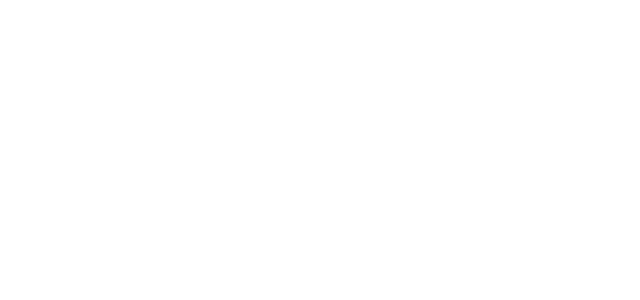
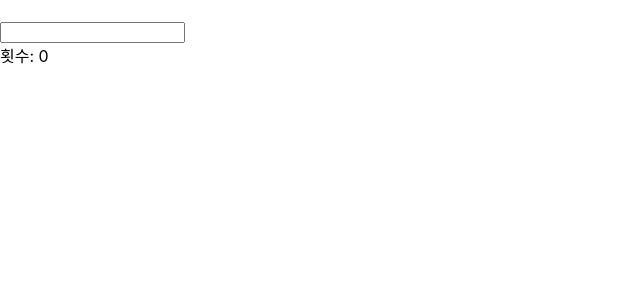
Before and after one commit to madplay/react-example, a React (Create React App) app: page /numberBaseball in a window 1280 px wide. Shown: the top 300 px of the page, without its empty margins (0-640 px from the left). Built offline with nearby package versions, Linux system fonts and the light colour scheme.

Commit message:
Numberbaseball

```diff
--- a/src/App.js
+++ b/src/App.js
@@ -3,6 +3,7 @@
 import Home from './pages/Home';
 import WordRelayPage from './pages/WordRelayPage';
 import Multiplication from './pages/Multiplication';
+import NumberBaseballPage from './pages/NumberBaseballPage';
 
 const App = () => {
     return (
@@ -10,6 +11,7 @@
             <Route path="/" exact component={Home} />
             <Route path="/gugudan" component={Multiplication} />
             <Route path="/wordRelay" component={WordRelayPage} />
+            <Route path="/numberBaseball" component={NumberBaseballPage} />
         </BrowserRouter>
     );
 };
--- /dev/null
+++ b/src/components/NumberBaseball.js
@@ -0,0 +1,76 @@
+import React, { useState } from 'react';
+import Try from './Try';
+
+const getNumbers = () => {
+    const candidate = [1, 2, 3, 4, 5, 6, 7, 8, 9];
+    const array = [];
+    for (let i = 0; i < 4; i += 1) {
+        const chosen = candidate.splice(Math.floor(Math.random() * (9 - i)), 1)[0];
+        array.push(chosen);
+    }
+    return array;
+};
+
+const NumberBaseball = () => {
+    const [result, setResult] = useState('');
+    const [value, setValue] = useState('');
+    const [answer, setAnswer] = useState(getNumbers());
+    const [tries, setTries] = useState([]);
+
+    const handleChangeInput = (e) => {
+        setValue(e.target.value);
+    };
+
+    const handleSubmit = (e) => {
+        e.preventDefault();
+        if (value === answer.join('')) {
+            setResult('홈런');
+            setTries((prevTries) => {
+                return [...prevTries, { try: value, result: '홈런!' }];
+            });
+            alert('게임을 다시 시작합니다.');
+            setValue('');
+            setAnswer(getNumbers());
+            setTries([]);
+        } else {
+            const answerArray = value.split('').map((v) => parseInt(v));
+            let strike = 0;
+            let ball = 0;
+
+            if (tries.length >= 9) {
+                setResult(`10번 넘게 틀려서 실패! 정답은 ${answer.join(', ')}`);
+                alert('게임을 다시 시작합니다.');
+                setValue('');
+                setAnswer(getNumbers());
+                setTries([]);
+            } else {
+                for (let i = 0; i < 4; i += 1) {
+                    if (answerArray[i] === answer[i]) {
+                        strike += 1;
+                    } else if (answer.includes(answerArray[i])) {
+                        ball += 1;
+                    }
+                }
+                setTries((prevTries) => [...prevTries, { try: value, result: `${strike} 스트라이크 ${ball} 볼` }]);
+                setValue('');
+            }
+        }
+    };
+
+    return (
+        <>
+            <h1>{result}</h1>
+            <form onSubmit={handleSubmit}>
+                <input maxLength={4} value={value} onChange={handleChangeInput} />
+            </form>
+            <div>횟수: {tries.length}</div>
+            <ul>
+                {tries.map((o, index) => (
+                    <Try key={`${index + 1}차 시도 : `} tryInfo={o} />
+                ))}
+            </ul>
+        </>
+    );
+};
+
+export default NumberBaseball;
--- /dev/null
+++ b/src/components/Try.js
@@ -0,0 +1,12 @@
+import React from 'react';
+
+const Try = ({ tryInfo }) => {
+    return (
+        <li>
+            <div>{tryInfo.try}</div>
+            <div>{tryInfo.result}</div>
+        </li>
+    );
+};
+
+export default Try;
--- a/src/components/WordRelay.js
+++ b/src/components/WordRelay.js
@@ -1,6 +1,6 @@
 import React, { useState, useRef } from 'react';
 
-const WorldRelay = () => {
+const WordRelay = () => {
     const [word, setWord] = useState('탱탱');
     const [value, setValue] = useState('');
     const [result, setResult] = useState('');
@@ -36,4 +36,4 @@
     );
 };
 
-export default WorldRelay;
+export default WordRelay;
--- a/src/pages/Home.js
+++ b/src/pages/Home.js
@@ -1,7 +1,24 @@
 import React from 'react';
+import { Link } from 'react-router-dom';
+
+const PageLink = ({ title, link }) => {
+    return (
+        <li>
+            <Link to={link}>{title}</Link>
+        </li>
+    );
+};
 
 const Home = () => {
-    return <div>홈</div>;
+    return (
+        <div>
+            <ul>
+                <PageLink title={'구구단'} link={'/gugudan'} />
+                <PageLink title={'끝말잇기'} link={'/wordRelay'} />
+                <PageLink title={'숫자야구'} link={'/numberBaseball'} />
+            </ul>
+        </div>
+    );
 };
 
 export default Home;
--- /dev/null
+++ b/src/pages/NumberBaseballPage.js
@@ -0,0 +1,8 @@
+import React from 'react';
+import NumberBaseball from '../components/NumberBaseball';
+
+const NumberBaseballPage = () => {
+    return <NumberBaseball />;
+};
+
+export default NumberBaseballPage;
```
